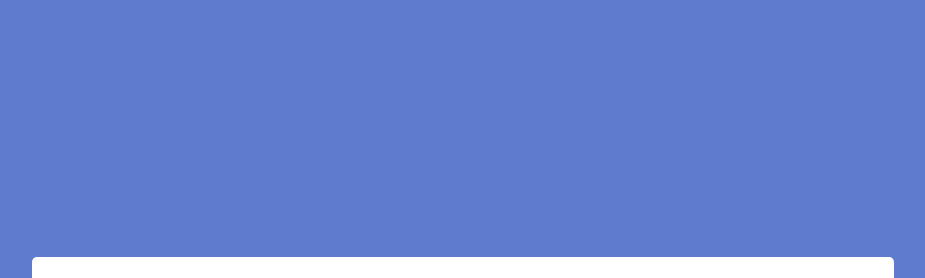
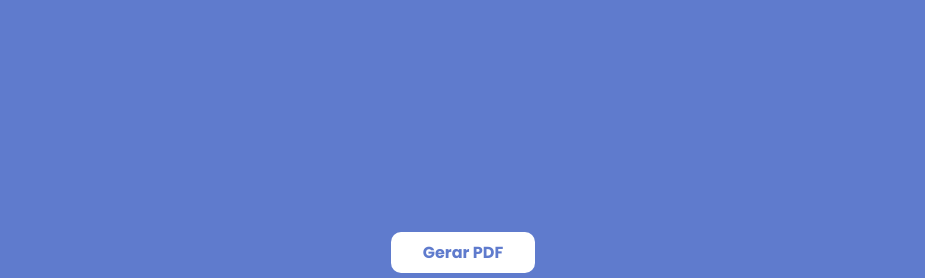
Before and after one commit to miguelsantos1/ETEC, a plain HTML site: page pw III/js/meuCurriculo/curriculo.html in a window 1280 px wide. Shown: the part 37-315 px from the top of the page, without its empty margins (177-1102 px from the left). Drawn offline with Linux system fonts and the light colour scheme.

Commit message:
Adicionado biblioteca para geração de currículo

```diff
--- a/pw III/js/meuCurriculo/curriculo.css
+++ b/pw III/js/meuCurriculo/curriculo.css
@@ -107,3 +107,8 @@ ul {
     color: var(--darkBlue);
     transition: .5s;
 }
+
+.button-content {
+    display: flex;
+    gap: 1rem;
+}
--- a/pw III/js/meuCurriculo/curriculo.html
+++ b/pw III/js/meuCurriculo/curriculo.html
@@ -62,7 +62,10 @@
 
     </main>
 
-    <p id="print" onclick="esconderBotao()"> IMPRIMIR </p>
+    <div class="button-content">
+        <p id="print" onclick="esconderBotao()"> IMPRIMIR </p>
+        <p id="print" onclick="gerarPDF()"> Gerar PDF </p>
+    </div>
 
     <div class="warning">
 
@@ -73,5 +76,7 @@
 
 
     <script src="script.js"></script>
+    <script src="https://cdnjs.cloudflare.com/ajax/libs/html2pdf.js/0.10.1/html2pdf.bundle.min.js" integrity="sha512-GsLlZN/3F2ErC5ifS5QtgpiJtWd43JWSuIgh7mbzZ8zBps+dvLusV+eNQATqgA/HdeKFVgA5v3S/cIrLF7QnIg==" crossorigin="anonymous" referrerpolicy="no-referrer"></script>
+
 </body>
 </html>
--- a/pw III/js/meuCurriculo/script.js
+++ b/pw III/js/meuCurriculo/script.js
@@ -3,6 +3,12 @@
 function esconderBotao() {
     document.querySelector("#print").style.display = "none";
     window.print()
+
+}
+
+function gerarPDF() {
+    let element = document.getElementById('main')
+    html2pdf(element);
 }
 
 const warning = document.querySelector(".warning")
@@ -54,7 +60,6 @@ inputInstituicao.innerHTML = instituicao
 inputHabilidades.innerHTML = habilidades
 
 if ( idioma == "semIdioma" ) {
-
     language.classList.add("no-display")
 
 } else {
@@ -72,10 +77,15 @@ const print = document.querySelector("#print")
 
 if ( inputNomeCompleto.innerHTML == "" || inputPhone.innerHTML == "" || inputEmail.innerHTML == "" || inputResumo.innerHTML == "" || inputCargoDesejado.innerHTML == "" || inputAnoInstituicao.innerHTML == "" || inputInstituicao.innerHTML == "" || inputHabilidades.innerHTML == "" || inputIdioma.innerHTML == "" ) {
 
-
     main.classList.add("no-display")
     print.classList.add("no-display")
 
     warning.classList.remove("no-display")
 
+
 }
+
+
+
+
+// PDF
```
Also changed, not shown: pw III/js/meuCurriculo/index.html (+2 -0 lines).
